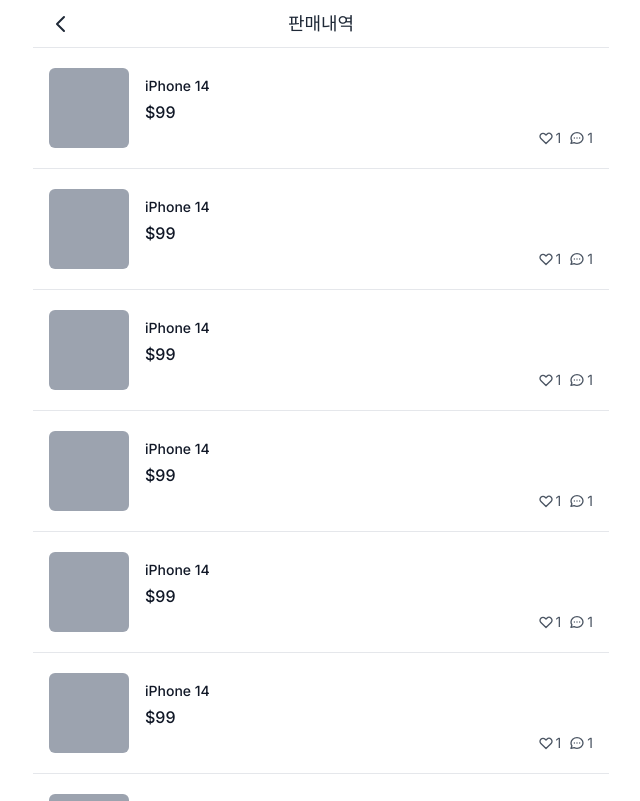
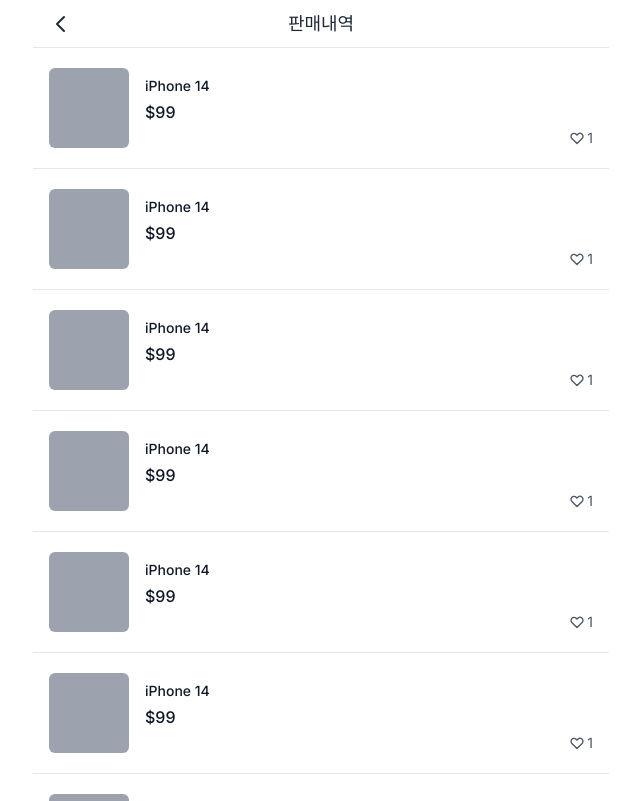
Before and after one commit to shing100/carrot-market, a Next.js app: page /profile/sold in a window 1280 px wide. Shown: the top 801 px of the page, without its empty margins (319-959 px from the left). Built offline with nearby package versions, Linux system fonts and the light colour scheme.

Commit message:
[20240105] 상품 좋아요 카운팅 기능 추가

```diff
--- a/app/api/products/[id]/fav/route.ts
+++ b/app/api/products/[id]/fav/route.ts
@@ -4,7 +4,7 @@
 
 export const POST = authHandler(async (req: Request, res: Response) => {
     const url = new URL(req.url);
-    const { session: { user }} = req;
+    const { session: { user }}: any = req;
     const id = url.pathname.split('/')[3]
     const alreadyExists = await client.fav.findFirst({
         where: {
--- a/app/api/products/[id]/route.ts
+++ b/app/api/products/[id]/route.ts
@@ -5,6 +5,8 @@
 export const GET = authHandler(async (req: Request, res: Response) => {
     const url = new URL(req.url);
     const id = url.pathname.split('/')[3]
+    const { session: { user }}: any = req;
+
     const product = await client.product.findUnique({
         where: {
             id: +id.toString(),
@@ -35,7 +37,6 @@
         }
     })
 
-    const { session: { user }} = req;
     const isLiked = Boolean(await client.fav.findFirst({
             where: {
                 productId: product?.id,
--- a/app/api/products/route.ts
+++ b/app/api/products/route.ts
@@ -3,7 +3,15 @@
 import authHandler from "@/libs/server/authHandler";
 
 export const GET = authHandler(async (req: Request, res: Response) => {
-    const products = await client.product.findMany({});
+    const products = await client.product.findMany({
+        include: {
+            _count: {
+                select: {
+                    Favs: true,
+                }
+            },
+        }
+    });
     return NextResponse.json({
         ok: true,
         products,
@@ -11,7 +19,7 @@
 });
 
 export const POST = authHandler(async (req: Request, res: Response) => {
-    const { session: { user }} = req;
+    const { session: { user }}: any = req;
     const { name, price, description } = await req.json();
 
     const product = await client.product.create({
--- a/app/api/users/me/route.ts
+++ b/app/api/users/me/route.ts
@@ -4,7 +4,7 @@
 export const GET = authHandler(async (req: Request, res: Response) => {
     if (!req.session.user) return NextResponse.json({ ok: false });
 
-    const { session : { user }} = req;
+    const { session : { user }}: any = req;
 
     return NextResponse.json({
         ok: true,
--- a/app/page.tsx
+++ b/app/page.tsx
@@ -7,9 +7,15 @@
 import useSWR from "swr";
 import {Product} from "@prisma/client";
 
+interface ProudctWithHeart extends Product {
+    _count: {
+        Favs: number;
+    }
+}
+
 interface ProductsResponse {
     ok : boolean;
-    products: Product[];
+    products: ProudctWithHeart[];
 }
 
 export default function Page() {
@@ -28,8 +34,7 @@
                         key={product.id}
                         title={product.name}
                         price={product.price}
-                        comments={1}
-                        hearts={1}
+                        hearts={product._count.Favs}
                     />
                 ))}
                 <FloatingButton href="/products/upload">
--- a/app/products/[id]/page.tsx
+++ b/app/products/[id]/page.tsx
@@ -3,12 +3,13 @@
 import Skeleton from 'react-loading-skeleton'
 import Layout from "@/components/layout";
 import Button from "@/components/button";
-import useSWR from "swr";
+import useSWR, {useSWRConfig} from "swr";
 import 'react-loading-skeleton/dist/skeleton.css'
 import Link from "next/link";
 import {Product, User} from "@prisma/client";
 import useMutation from "@/libs/client/useMutation";
 import {cls} from "@/libs/client/utils";
+import useUser from "@/libs/client/useUser";
 
 interface ProductWithUser extends Product {
     user: User;
@@ -23,12 +24,15 @@
 
 
 const ItemDetail: NextPage = ( props ) => {
-    const { params } = props;
-    const { data, mutate } = useSWR<ItemDetailResponse>(params.id ? `/api/products/${params.id}` : null);
+    const { user, isLoading } = useUser();
+    const { mutate } = useSWRConfig();
+    const { params } : any = props;
+    const { data, mutate:boundMutate } = useSWR<ItemDetailResponse>(params.id ? `/api/products/${params.id}` : null);
     const [ toggleFav ] = useMutation(`/api/products/${params.id}/fav`);
     const onFavClick = () => {
         if (!data) return;
-        mutate({ ...data, isLiked: !data.isLiked }, false);
+        boundMutate({ ...data, isLiked: !data.isLiked }, false);
+        //mutate("/api/users/me", {ok:false}, false);
         toggleFav({});
     };
     return (
--- a/components/item.tsx
+++ b/components/item.tsx
@@ -4,14 +4,12 @@
     title: string;
     id: number;
     price: number;
-    comments: number;
     hearts: number;
 }
 
 export default function Item({
      title,
      price,
-     comments,
      hearts,
      id,
 }: ItemProps) {
@@ -43,23 +41,6 @@
                         </svg>
                         <span>{hearts}</span>
                     </div>
-                    <div className="flex space-x-0.5 items-center text-sm  text-gray-600">
-                        <svg
-                            className="w-4 h-4"
-                            fill="none"
-                            stroke="currentColor"
-                            viewBox="0 0 24 24"
-                            xmlns="http://www.w3.org/2000/svg"
-                        >
-                            <path
-                                strokeLinecap="round"
-                                strokeLinejoin="round"
-                                strokeWidth="2"
-                                d="M8 12h.01M12 12h.01M16 12h.01M21 12c0 4.418-4.03 8-9 8a9.863 9.863 0 01-4.255-.949L3 20l1.395-3.72C3.512 15.042 3 13.574 3 12c0-4.418 4.03-8 9-8s9 3.582 9 8z"
-                            ></path>
-                        </svg>
-                        <span>{comments}</span>
-                    </div>
                 </div>
             </a>
         </Link>
```
Also changed, not shown: 2 other files (tests, documents, lock files or other folders).
